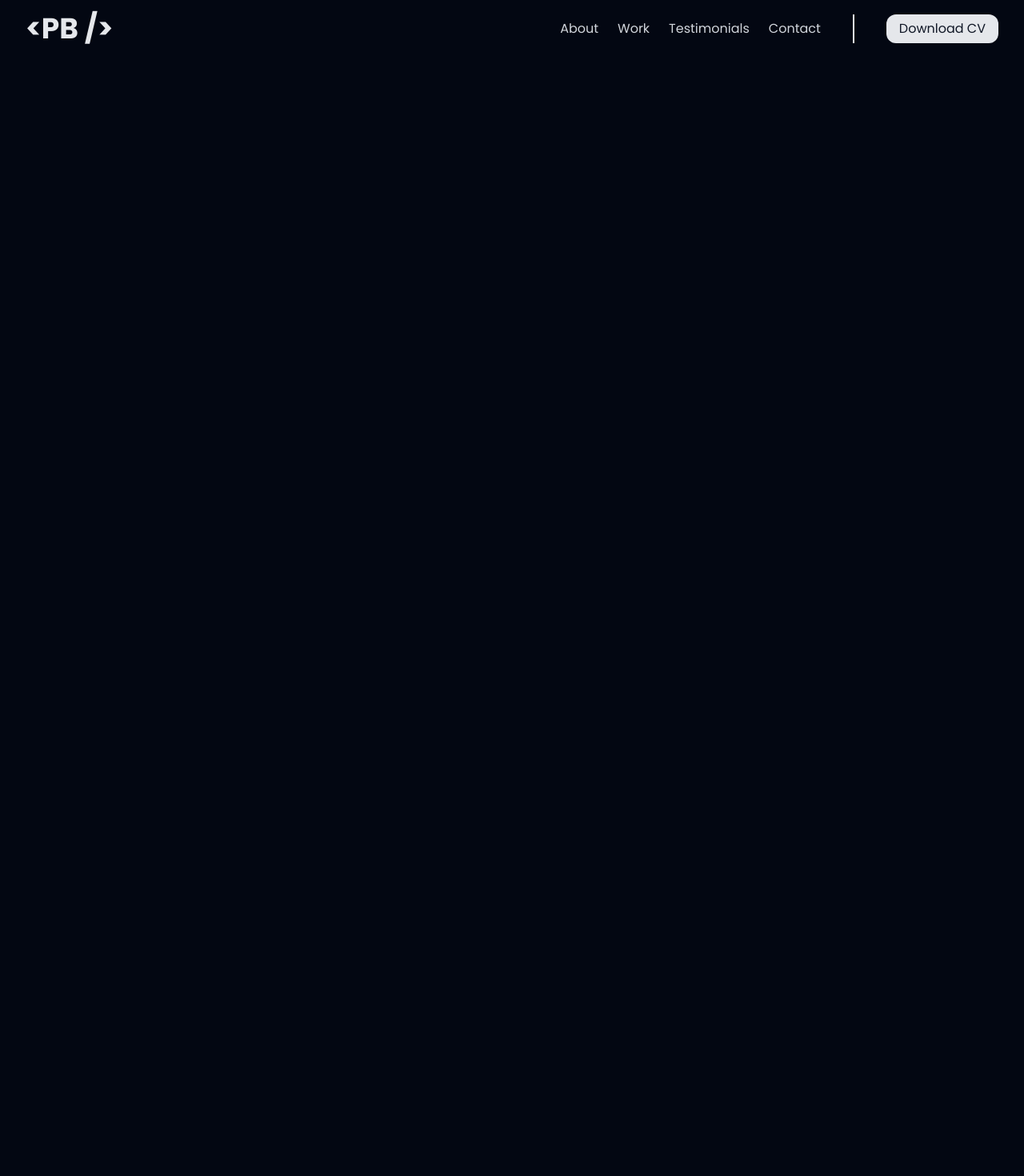
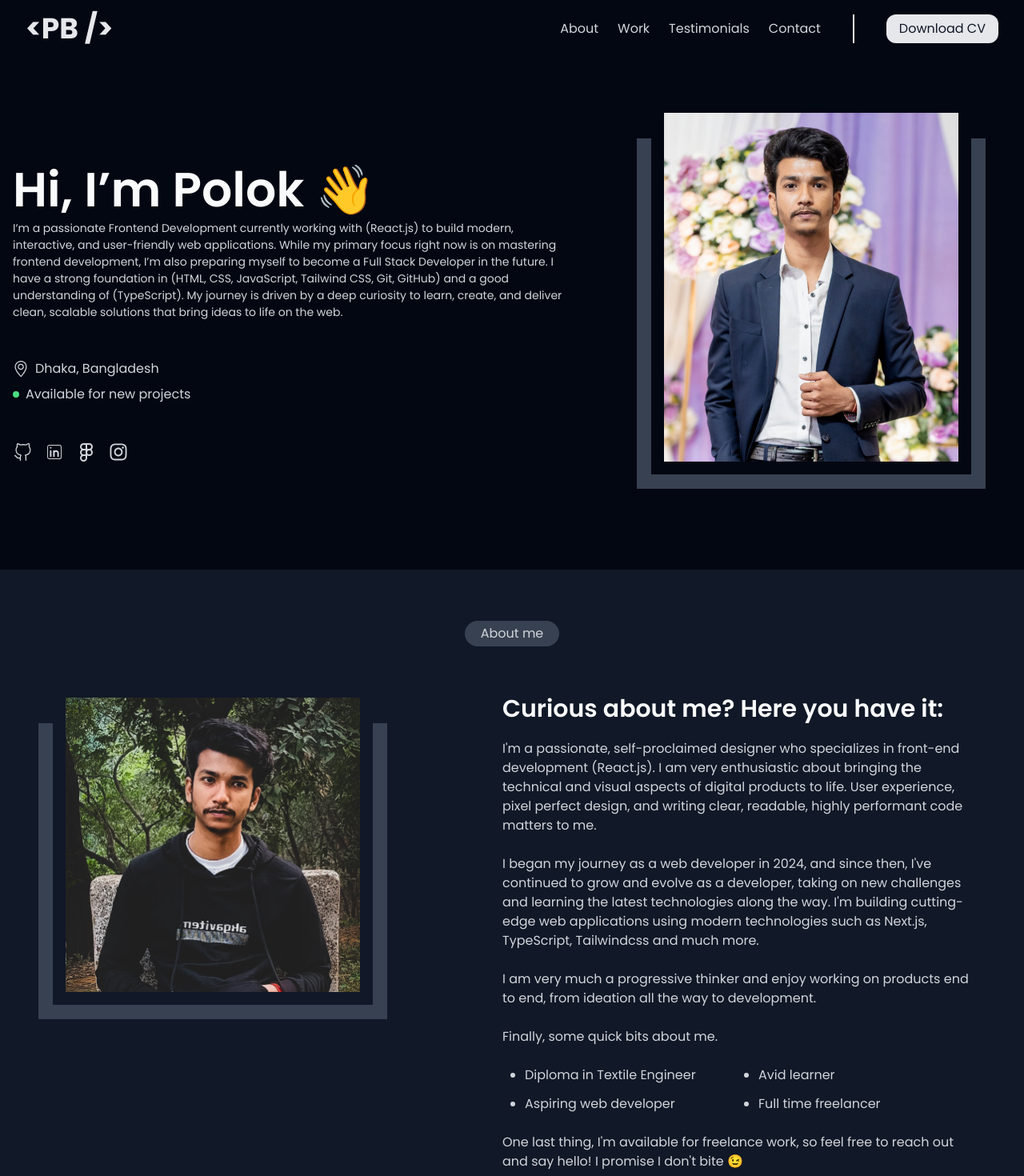
Before and after one commit to palakbanik/my-portfolio-website-react, a React (Vite) app: page / in a window 1280 px wide. Shown: the top 1470 px of the page at 80% size. Before the commit the page ends 800 px from the top, so only its background shows below. Built offline with nearby package versions, Linux system fonts and the light colour scheme.

Commit message:
add some files

```diff
--- /dev/null
+++ b/src/components/BigComponents/About/About.jsx
@@ -0,0 +1,73 @@
+import React from "react";
+import ImagePart from "../../MiniComponents/ImagePart/ImagePart";
+
+import plkImg from "../../../assets/about-img.jpg";
+import Heading from "../../MiniComponents/Heading/Heading";
+
+const aboutMe = [
+  "Diploma in Textile Engineer",
+  "Avid learner",
+  "Aspiring web developer",
+  "Full time freelancer",
+];
+
+export default function About() {
+  return (
+    <section className="bg-blueDeepColor py-16">
+      <div className="flex items-center justify-center mb-20">
+        <Heading text={"About me"} />
+      </div>
+      <div className="max-w-[1280px] mx-auto px-4 flex flex-col md:flex-row items-center justify-between gap-12">
+        <div className="flex flex-col md:flex-row items-center lg:items-start  justify-between gap-12 lg:gap-28 lg:-mt-10">
+          {/* image part */}
+          <div className="mt-8 lg:mt-14">
+            <ImagePart image={plkImg} />
+          </div>
+
+          {/* content part */}
+          <div className="flex flex-col items-start">
+            <h1 className="text-2xl sm:text-3xl  font-semibold leading-normal my-5 text-textColor">
+              Curious about me? Here you have it:
+            </h1>
+            <div className="text-sm lg:text-base text-textLight flex flex-col gap-4 sm:gap-6 max-w-[600px]">
+              <p>
+                I'm a passionate, self-proclaimed designer who specializes in
+                front-end development (React.js). I am very enthusiastic about
+                bringing the technical and visual aspects of digital products to
+                life. User experience, pixel perfect design, and writing clear,
+                readable, highly performant code matters to me.
+              </p>
+              <p>
+                I began my journey as a web developer in 2024, and since then,
+                I've continued to grow and evolve as a developer, taking on new
+                challenges and learning the latest technologies along the way.
+                I'm building cutting-edge web applications using modern
+                technologies such as Next.js, TypeScript, Tailwindcss and much
+                more.
+              </p>
+              <p>
+                I am very much a progressive thinker and enjoy working on
+                products end to end, from ideation all the way to development.
+              </p>
+
+              <p>Finally, some quick bits about me.</p>
+
+              <ul className="ml-7 grid grid-cols-2 gap-3">
+                {aboutMe.map((item, index) => (
+                  <li key={index} className="list-disc">
+                    {item}
+                  </li>
+                ))}
+              </ul>
+
+              <p>
+                One last thing, I'm available for freelance work, so feel free
+                to reach out and say hello! I promise I don't bite 😉
+              </p>
+            </div>
+          </div>
+        </div>
+      </div>
+    </section>
+  );
+}
--- a/src/components/BigComponents/Header/Header.jsx
+++ b/src/components/BigComponents/Header/Header.jsx
@@ -8,8 +8,8 @@ export default function Header() {
   const [menu, setMenu] = useState(false);
 
   return (
-    <header className="w-full h-auto mx-auto sticky z-50">
-      <nav className="max-w-[1280px] h-full mx-auto py-4 px-4 md:px-8 flex items-center justify-between">
+    <header className="w-full h-auto bg-primaryColor mx-auto sticky top-0 left-0 right-0 z-50">
+      <nav className="max-w-[1280px] h-full mx-auto p-4 md:px-8 flex items-center justify-between">
         {/* logo */}
         <div id="logo" className="text-3xl sm:text-4xl font-bold text-gray-200">
           <a href="/">{"<PB />"}</a>
@@ -49,11 +49,11 @@ export default function Header() {
       </nav>
 
       {/* mobile list items */}
-      <div className="relative ">
+      <div className="relative">
         <div
-          className={`w-full h-auto px-4 flex flex-col gap-8 md:hidden border-t-2 border-gray-800 absolute top-0 ${
+          className={`w-full h-[100vh] p-4 flex flex-col gap-8 md:hidden border-t-2 border-gray-800 absolute top-0 ${
             menu ? "left-0" : "-left-[100%]"
-          } pt-4 duration-300`}
+          } pt-4 duration-300 bg-primaryColor `}
         >
           <ul className="flex flex-col items-left gap-6 text-gray-900 sm:text-2xl ">
             {lists.map((list, index) => (
--- a/src/components/BigComponents/Hero/Hero.jsx
+++ b/src/components/BigComponents/Hero/Hero.jsx
@@ -0,0 +1,59 @@
+import { SlLocationPin } from "react-icons/sl";
+import ImagePart from "../../MiniComponents/ImagePart/ImagePart";
+
+import plkImg from "../../../assets/hero-img.jpg";
+import IconComponent from "../../MiniComponents/IconComponent/IconComponent";
+
+export default function Hero() {
+  return (
+    <section>
+      <div
+        className="max-w-[1280px] lg:h-[80vh] mx-auto px-4 py-16 flex flex-col md:flex-row-reverse items-center justify-center gap-12"
+        draggable="false"
+      >
+        {/* image part */}
+        <ImagePart image={plkImg} />
+
+        {/* content part */}
+        <div className="flex">
+          <div className="max-w-[768px] flex flex-col items-start gap-12">
+            <div className="flex flex-col text-start gap-2">
+              <h1 className="text-4xl md:text-5xl lg:text-6xl font-semibold text-textColor">
+                Hi, I’m Polok 👋
+              </h1>
+              <p className="text-sm max-w-[800px] text-textLight leading-snug lg:leading-normal">
+                I’m a passionate Frontend Development currently working with
+                (React.js) to build modern, interactive, and user-friendly web
+                applications. While my primary focus right now is on mastering
+                frontend development, I’m also preparing myself to become a Full
+                Stack Developer in the future. I have a strong foundation in
+                (HTML, CSS, JavaScript, Tailwind CSS, Git, GitHub) and a good
+                understanding of (TypeScript). My journey is driven by a deep
+                curiosity to learn, create, and deliver clean, scalable
+                solutions that bring ideas to life on the web.
+              </p>
+            </div>
+
+            {/* location */}
+            <div className="flex flex-col items-start gap-2">
+              <div className="flex items-center gap-2 text-textLight">
+                <div className="text-xl">
+                  <SlLocationPin />
+                </div>
+                <div className="text-base text-textLight">
+                  Dhaka, Bangladesh
+                </div>
+              </div>
+              <div className="flex items-center gap-2 text-textLight">
+                <span className="w-2 h-2 bg-green-400 rounded-full"></span>
+                <p>Available for new projects</p>
+              </div>
+            </div>
+
+            <IconComponent />
+          </div>
+        </div>
+      </div>
+    </section>
+  );
+}
--- a/src/components/Home/Home.jsx
+++ b/src/components/Home/Home.jsx
@@ -1,10 +1,14 @@
 import React from "react";
 import Header from "../BigComponents/Header/Header";
+import Hero from "../BigComponents/Hero/Hero";
+import About from "../BigComponents/About/About";
 
 export default function Home() {
   return (
     <>
       <Header />
+      <Hero />
+      <About />
     </>
   );
 }
--- /dev/null
+++ b/src/components/MiniComponents/Heading/Heading.jsx
@@ -0,0 +1,7 @@
+import React from "react";
+
+export default function Heading({ text }) {
+  return (
+    <div className="bg-imgBg px-5 py-1 rounded-full text-textLight">{text}</div>
+  );
+}
--- /dev/null
+++ b/src/components/MiniComponents/HeadingText/HeadingText.jsx
@@ -0,0 +1,5 @@
+import React from "react";
+
+export default function HeadingText({ text }) {
+  return <h1 className="text-textLight">{text}</h1>;
+}
--- /dev/null
+++ b/src/components/MiniComponents/IconComponent/IconComponent.jsx
@@ -0,0 +1,42 @@
+import React from "react";
+
+import { LuFigma } from "react-icons/lu";
+import { VscGithubAlt } from "react-icons/vsc";
+import { CiLinkedin } from "react-icons/ci";
+import { FaInstagram } from "react-icons/fa";
+
+const websites = [
+  {
+    link: "https://github.com/palakbanik",
+    icon: <VscGithubAlt />,
+  },
+  {
+    link: "https://www.linkedin.com/in/polok-banik-184121308/",
+    icon: <CiLinkedin />,
+  },
+  {
+    link: "https://www.figma.com",
+    icon: <LuFigma />,
+  },
+  {
+    link: "https://www.instagram.com/p_o_l_o_o_k/",
+    icon: <FaInstagram />,
+  },
+];
+
+export default function IconComponent() {
+  return (
+    <div className="flex items-center gap-4">
+      {websites.map((item, index) => (
+        <a
+          key={index}
+          href={item.link}
+          target="_blank"
+          className="text-2xl text-textLight hover:text-textColor duration-200"
+        >
+          {item.icon}
+        </a>
+      ))}
+    </div>
+  );
+}
--- /dev/null
+++ b/src/components/MiniComponents/ImagePart/ImagePart.jsx
@@ -0,0 +1,14 @@
+export default function ImagePart({ image }) {
+  return (
+    <div className="max-w-[500px] h-auto px-8 mx-auto">
+      <div className="border-b-[18px] border-l-[18px]  border-r-[18px] border-imgBg  p-4 relative">
+        <img
+          src={image}
+          alt="Polok's image"
+          className=" border-primaryColor -mt-12  w-full h-auto"
+          draggable="false"
+        />
+      </div>
+    </div>
+  );
+}
--- a/src/index.css
+++ b/src/index.css
@@ -10,6 +10,10 @@
   --blueLightColor: #1F2937,
 }
 
+/* * {
+	border: 1px solid red;
+} */
+
 body {
   background: var(--primary-color);
   color: #fff;
--- a/tailwind.config.js
+++ b/tailwind.config.js
@@ -7,9 +7,14 @@ export default {
         poppins: ["Poppins", "sans-serif"],
       },
       colors: {
-        primaryColor: "var(--primary-color)",
+        primaryColor: "#030712",
         blueDeepColor: "#111827",
         blueLightColor: "#1F2937",
+
+        imgBg: "#374151",
+
+        textLight: "#D1D5DB",
+        textColor: "#F9FAFB",
       },
     },
   },
```
Also changed, not shown: src/assets/about-img.jpg (added), src/assets/hero-img.jpg (added).
